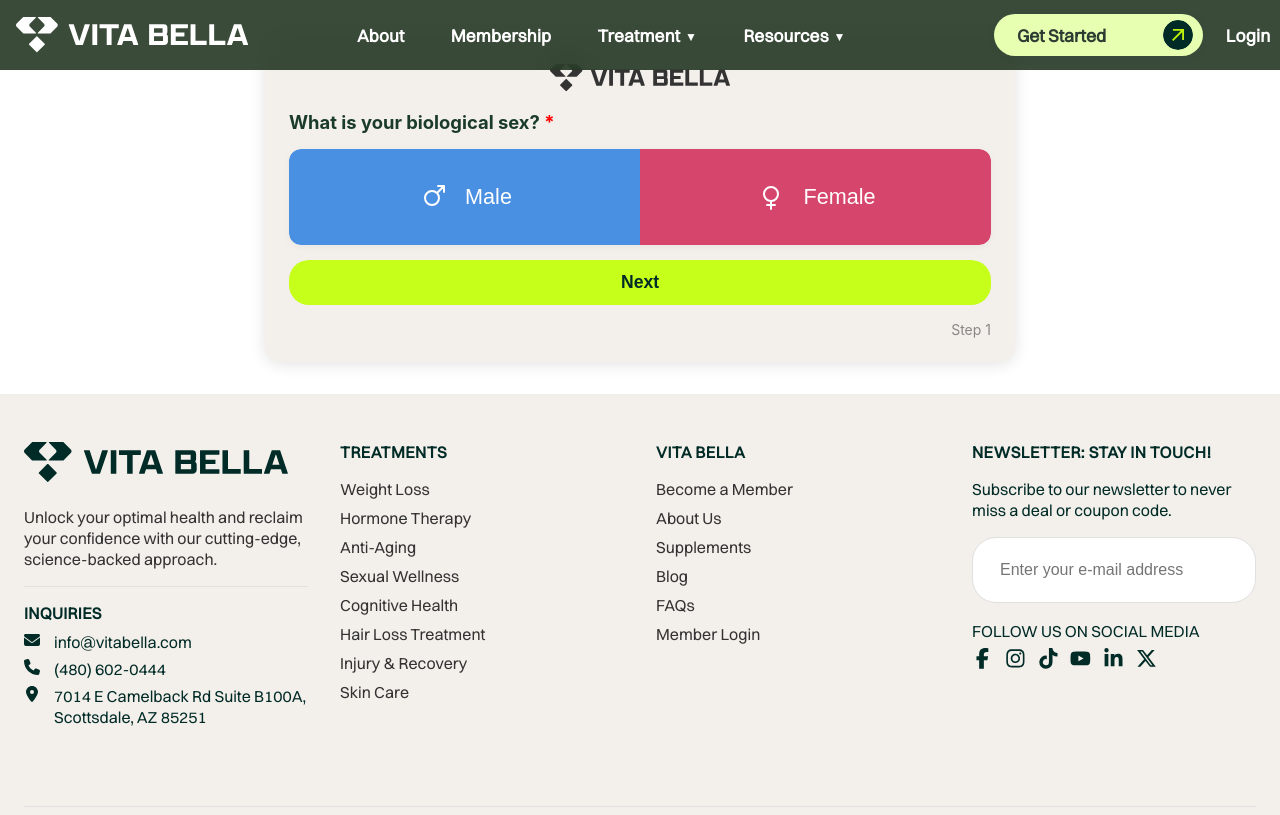
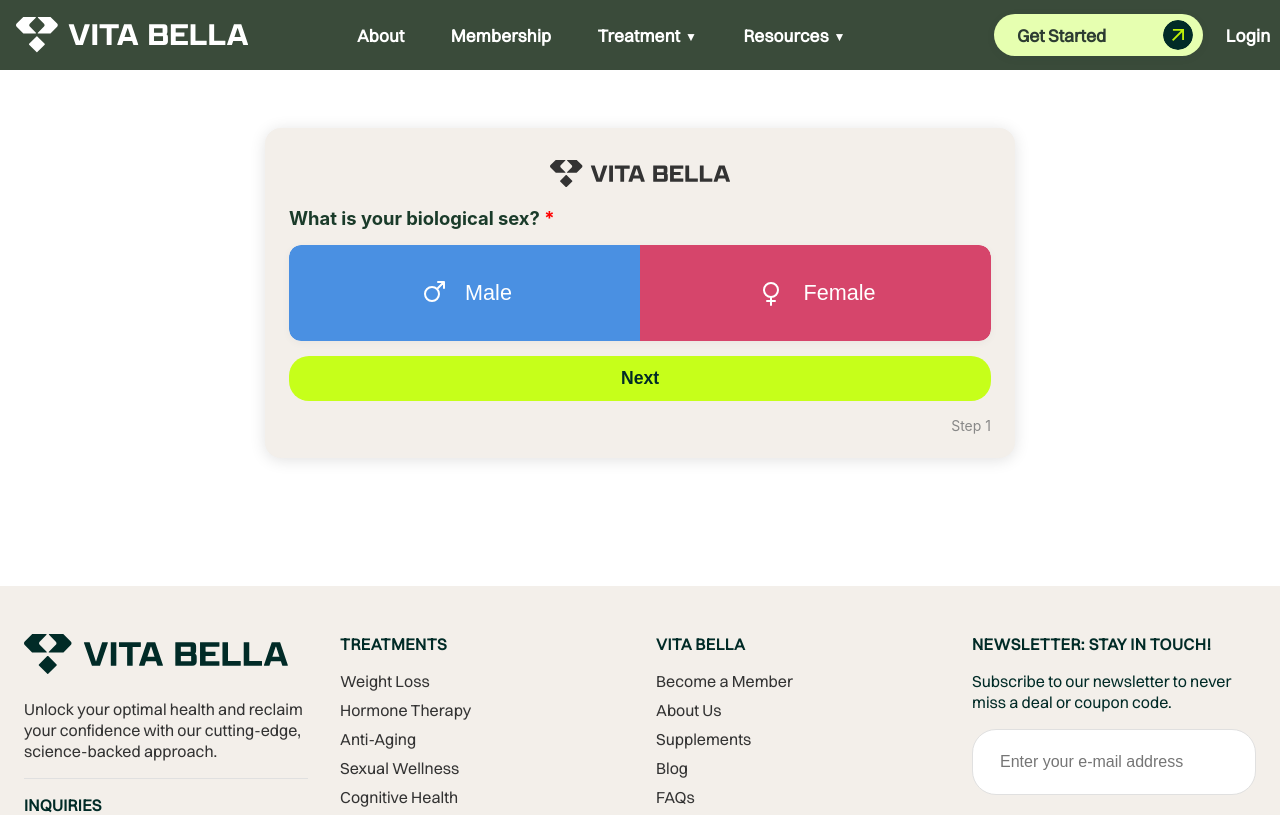
Before and after one commit to aribradshaw/VitaBella, a Next.js app in the folder vitabella/: page /form in a window 1280 px wide. Shown: the top 815 px of the page. Built offline with nearby package versions, Linux system fonts and the light colour scheme.

Commit message:
form spacing

```diff
--- a/vitabella/src/app/form/form.css
+++ b/vitabella/src/app/form/form.css
@@ -6,7 +6,7 @@
     box-shadow: 0 2px 16px rgba(0,0,0,0.12);
     padding: 32px 24px 24px 24px;
     width: 750px;
-    margin: 32px auto;
+    margin: 128px auto;
     font-family: 'Inter', Arial, sans-serif;
     box-sizing: border-box;
 }
```
